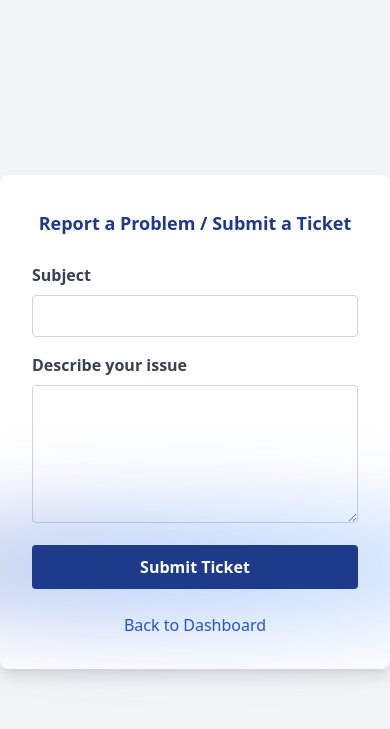
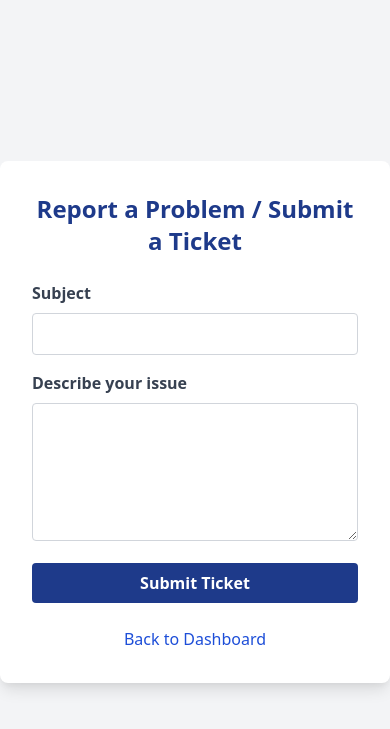
Before and after one commit to letroy969/StudentCardSystem, a Flask app: page /submit-ticket in a window 390 px wide; the page is wider, and only the part inside the window is pictured. Shown: the top 729 px of that part. Run offline with Flask 3, Linux system fonts and the light colour scheme; the visitor is signed in with stand-in values (Sample User, id 1); some libraries are stand-ins or nearby versions.

Commit message:
Remove all remaining mobile.css and viewport tags - complete desktop optimization

```diff
--- a/templates/lecture_card_preview.html
+++ b/templates/lecture_card_preview.html
@@ -2,9 +2,7 @@
 <html lang="en">
 <head>
     <meta charset="UTF-8">
-    <meta name="viewport" content="width=device-width, initial-scale=1.0, maximum-scale=5.0, user-scalable=yes">
     <title>Lecturer Card Preview</title>
-    <link href="{{ url_for('static', filename='css/mobile.css') }}" rel="stylesheet">
     <style>
         body {
             margin: 0;
--- a/templates/lecturer_public_profile.html
+++ b/templates/lecturer_public_profile.html
@@ -2,7 +2,6 @@
 <html lang="en">
 <head>
     <meta charset="UTF-8">
-    <meta name="viewport" content="width=device-width, initial-scale=1.0, maximum-scale=1.0, user-scalable=no">
     <title>Lecturer Profile - University of Mpumalanga</title>
     <style>
         * {
--- a/templates/profile_not_found.html
+++ b/templates/profile_not_found.html
@@ -2,7 +2,6 @@
 <html lang="en">
 <head>
     <meta charset="UTF-8">
-    <meta name="viewport" content="width=device-width, initial-scale=1.0">
     <title>Profile Not Found - University of Mpumalanga</title>
     <style>
         * {
--- a/templates/public_profile.html
+++ b/templates/public_profile.html
@@ -2,7 +2,6 @@
 <html lang="en">
 <head>
     <meta charset="UTF-8">
-    <meta name="viewport" content="width=device-width, initial-scale=1.0, maximum-scale=1.0, user-scalable=no">
     <title>Student Profile - University of Mpumalanga</title>
     <style>
         * {
--- a/templates/reports.html
+++ b/templates/reports.html
@@ -2,9 +2,7 @@
 <html lang="en">
 <head>
     <meta charset="UTF-8">
-    <meta name="viewport" content="width=device-width, initial-scale=1.0, maximum-scale=5.0, user-scalable=yes">
     <title>System Reports - Dashboard</title>
-    <link href="{{ url_for('static', filename='css/mobile.css') }}" rel="stylesheet">
     <style>
         body {
             margin: 0;
--- a/templates/student_card_preview.html
+++ b/templates/student_card_preview.html
@@ -2,9 +2,7 @@
 <html lang="en">
 <head>
     <meta charset="UTF-8">
-    <meta name="viewport" content="width=device-width, initial-scale=1.0, maximum-scale=5.0, user-scalable=yes">
     <title>Student Card Preview</title>
-    <link href="{{ url_for('static', filename='css/mobile.css') }}" rel="stylesheet">
     <style>
         body {
             margin: 0;
--- a/templates/submit_ticket.html
+++ b/templates/submit_ticket.html
@@ -2,10 +2,8 @@
 <html lang="en">
 <head>
     <meta charset="UTF-8">
-    <meta name="viewport" content="width=device-width, initial-scale=1.0, maximum-scale=5.0, user-scalable=yes">
     <title>Submit Support Ticket</title>
     <link href="https://cdn.jsdelivr.net/npm/tailwindcss@2.1.2/dist/tailwind.min.css" rel="stylesheet">
-    <link href="{{ url_for('static', filename='css/mobile.css') }}" rel="stylesheet">
     <script src="{{ url_for('static', filename='js/button-glow.js') }}" defer></script>
 </head>
 <body class="bg-gray-100 min-h-screen flex items-center justify-center">
```
